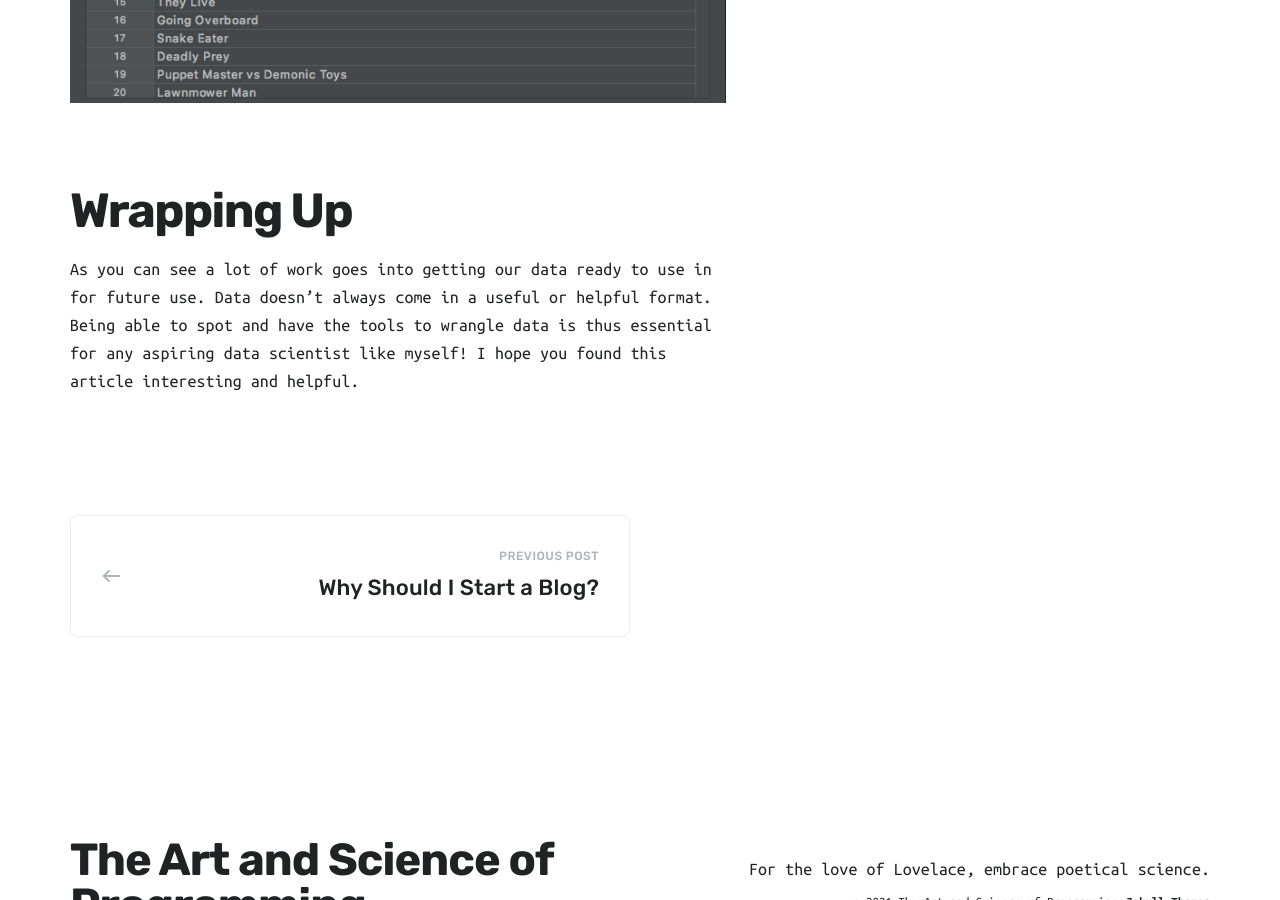
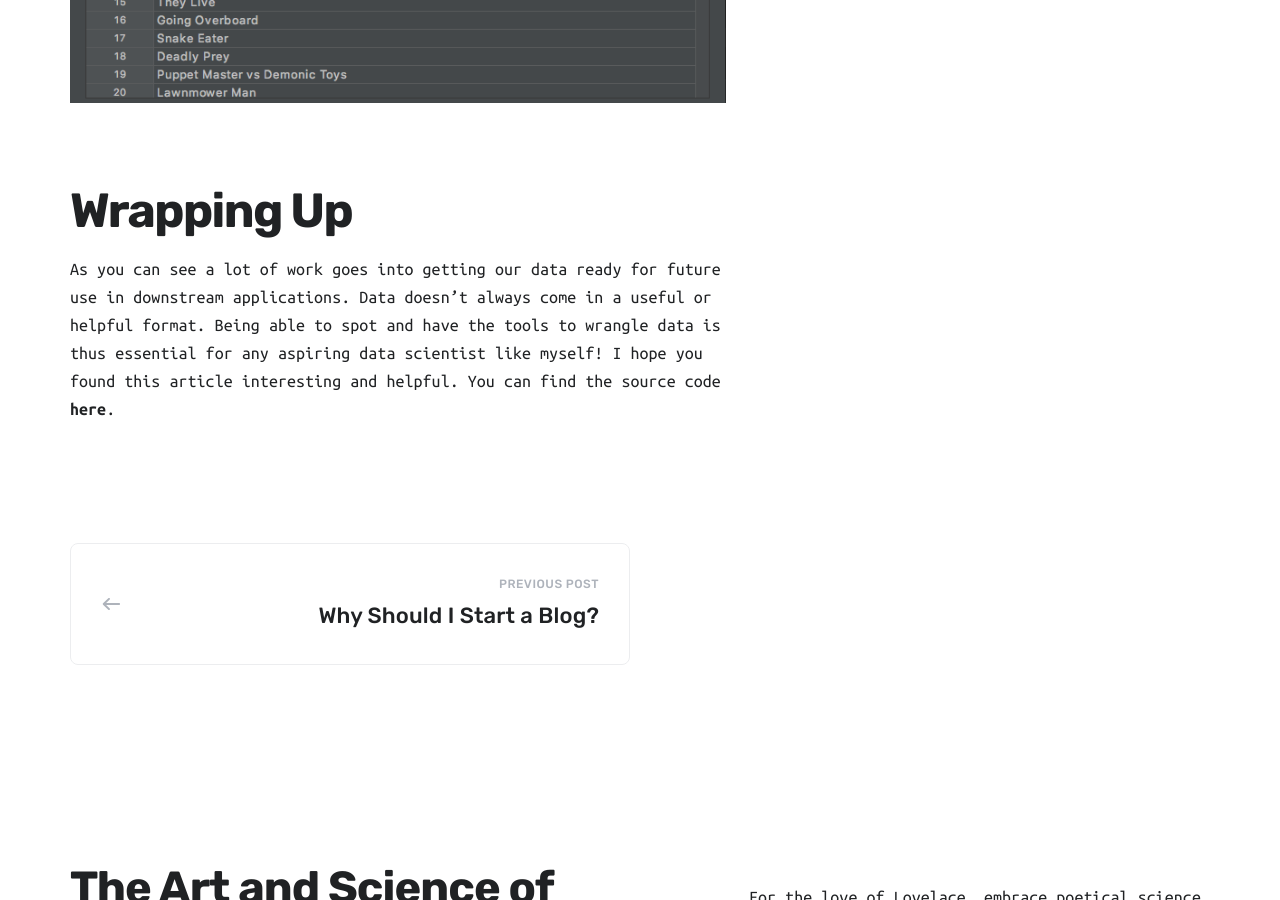
Before and after one commit to kostyafarber/kostyafarber.github.io, a Jekyll site: the page built from docs/_posts/2021-02-01-textprocessing.md, in a window 1280 px wide and 900 px high, scrolled down 6883 px. Built offline with Jekyll 4.4.1, drawn with Linux system fonts in a browser that asks for light colours; nearby versions of some CDN libraries.

Commit message:
Add link to GitHub repo.
Took 3 minutes

```diff
--- a/docs/_posts/2021-02-01-textprocessing.md
+++ b/docs/_posts/2021-02-01-textprocessing.md
@@ -94,6 +94,6 @@ print(test_df)
 ![](../images/posts/trashdf.png)
 
 ## Wrapping Up
-As you can see a lot of work goes into getting our data ready to use in for future use. Data doesn't always come in a
+As you can see a lot of work goes into getting our data ready for future use in downstream applications. Data doesn't always come in a
 useful or helpful format. Being able to spot and have the tools to wrangle data is thus essential for any aspiring data scientist
-like myself! I hope you found this article interesting and helpful.
+like myself! I hope you found this article interesting and helpful. You can find the source code [here](https://github.com/kostyafarber/trash-movie-classifier).
```
